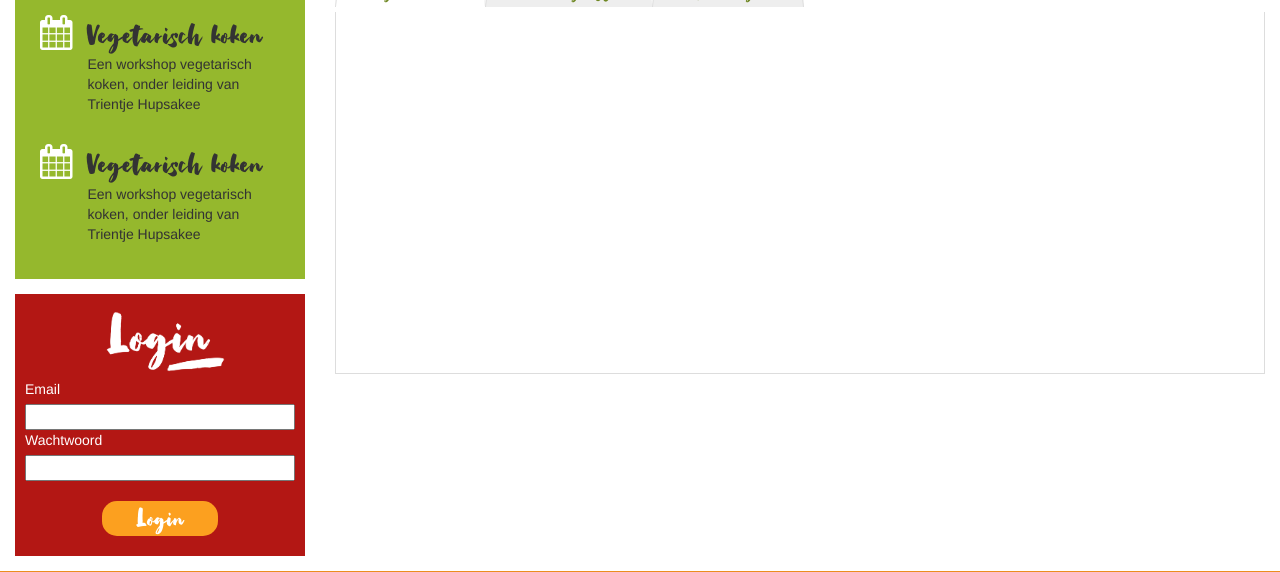
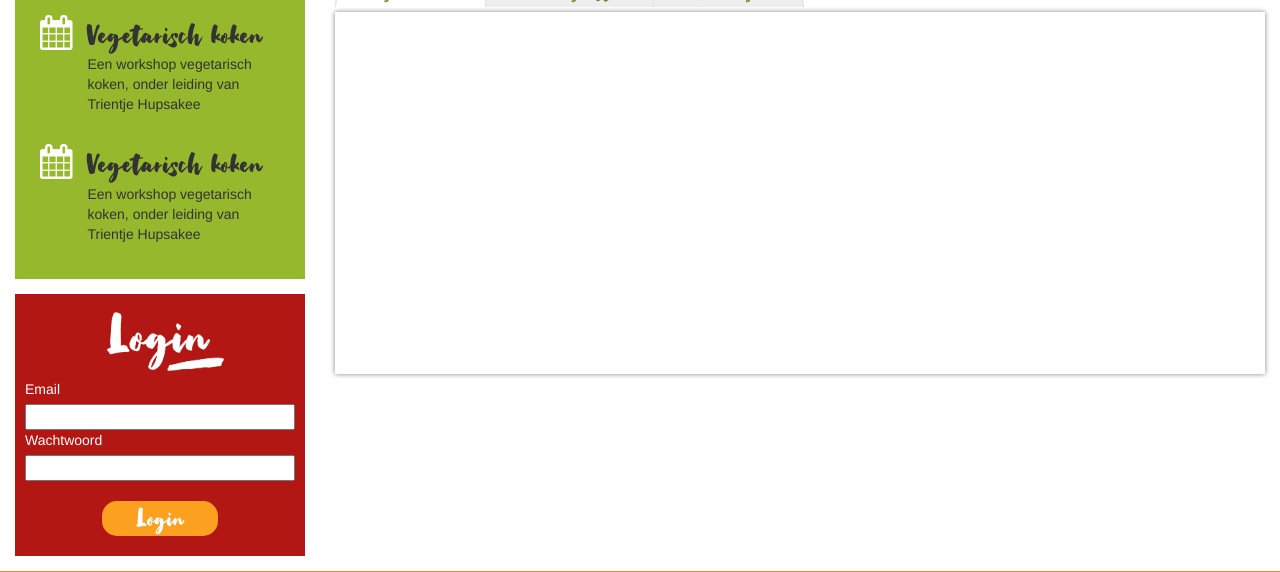
Before and after one commit to TizianoVotano/educom-verrukkulluk, a PHP site: page /fase-2/index.php in a window 1280 px wide. Shown: the part 909-1481 px from the top of the page. Run offline with PHP 8.4, Linux system fonts and the light colour scheme; some libraries are stand-ins or nearby versions.

Commit message:
added shadow instead of a border (#35)

```diff
--- a/assets/css/main.css
+++ b/assets/css/main.css
@@ -382,13 +382,13 @@ aside img {
 	padding: 40px;
     padding-left: 50px;
 	width: 100%;
-	border: 1px solid #ddd;
 	background: #fff;
 	line-height: 1.5em;
 	letter-spacing: 0.3px;
 	color: #444;
     height: 362px;
     overflow-y: auto;
+    box-shadow: 0px 0px 5px 0px gray;
 }
 .pc-tab section div h2 {
 	 margin: 0;
```
